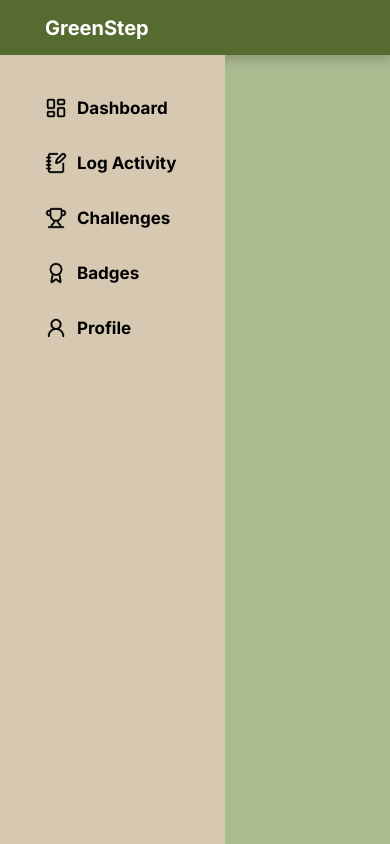
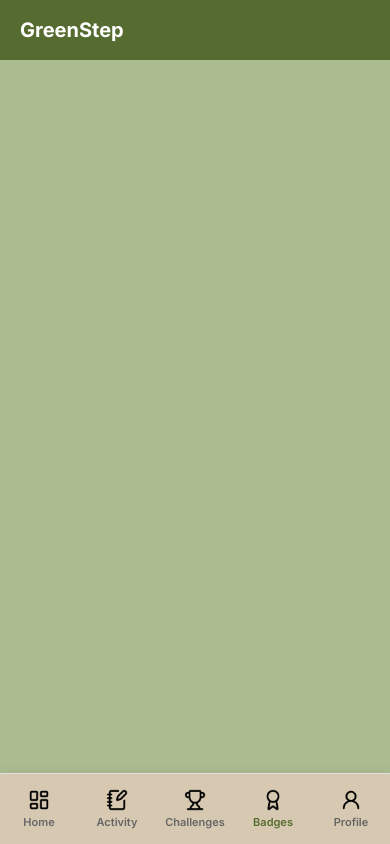
Before and after one commit to heartrow/CPADProject, a Vue app in the folder GreenStep/: page /badges in a window 390 px wide. Built offline with nearby package versions, Linux system fonts and the light colour scheme.

Commit message:
mobile layout update

```diff
--- a/GreenStep/src/components/SideBar.vue
+++ b/GreenStep/src/components/SideBar.vue
@@ -5,60 +5,109 @@
 <template>
     <aside class="side-bar">
         <router-link class="button" to="/dashboard">
-            <img class="icon" src='/dashboard-icon-black.png'/>
-            <span>Dashboard</span>
+            <img class="icon" src='/dashboard-icon-black.png' alt="Home"/>
+            <span>Home</span>
         </router-link>
+
         <router-link class="button" to="/activity">
-            <img class="icon" src='/activity-icon-black.png'/>
-            <span>Log Activity</span>
+            <img class="icon" src='/activity-icon-black.png' alt="Activity"/>
+            <span>Activity</span>
         </router-link>
+
         <router-link class="button" to="/challenges">
-            <img class="icon" src='/challenges-icon-black.png'/>
+            <img class="icon" src='/challenges-icon-black.png' alt="Challenges"/>
             <span>Challenges</span>
         </router-link>
+
         <router-link class="button" to="/badges">
-            <img class="icon" src='/badges-icon-black.png'/>
+            <img class="icon" src='/badges-icon-black.png' alt="Badges"/>
             <span>Badges</span>
         </router-link>
+
         <router-link class="button" to="/profile">
-            <img class="icon" src='/profile-icon-black.png'/>
+            <img class="icon" src='/profile-icon-black.png' alt="Profile"/>
             <span>Profile</span>
         </router-link>
     </aside>
 </template>
 
-<style>
+<style scoped>
+    /* Default Desktop Styles */
     .side-bar {
         left: 0;
+        top: 60px;
         background-color: var(--bg-card);
         position: fixed;
-        height: 100%;
+        height: calc(100vh - 60px);
         width: 175px;
-        padding: 25px;
-        font-size: 17px;
+        padding: 25px 15px;
+        font-size: 16px;
         font-weight: bold;
+        border-right: 1px solid var(--border);
+        z-index: 20;
     }
 
-     .side-bar .icon {
+    .side-bar .icon {
         display: inline;
-        padding: 0 10px 0 10px;
+        margin-right: 10px;
         width: 22px;
     }
 
-
     .side-bar .button {
         text-decoration: none;
-        color: black;
+        color: var(--text-main);
         padding: 10px;
+        margin-bottom: 10px;
         display: flex;
         align-items: center;
-        justify-content: flex-start;
-        height: 35px;
         border-radius: 7px;
+        transition: background 0.2s;
     }
 
-    .side-bar .button:hover {
+    .side-bar .button:hover, .side-bar .router-link-active {
         background-color: var(--primary-light);
+        color: var(--primary);
     }
 
+    /* Mobile Styles: Transforms into Bottom Navigation */
+    @media (max-width: 768px) {
+        .side-bar {
+            top: auto;
+            bottom: 0;
+            width: 100%;
+            height: 70px; /* Fixed height for bottom nav */
+            padding: 0;
+            display: flex;
+            justify-content: space-around; /* Distributes all 5 evenly */
+            align-items: center;
+            border-right: none;
+            border-top: 1px solid #e0e0e0;
+            box-shadow: 0 -2px 10px rgba(0,0,0,0.05);
+        }
+
+        .side-bar .button {
+            flex-direction: column;
+            justify-content: center;
+            /* Slightly smaller text to fit 5 items comfortably */
+            font-size: 11px;
+            font-weight: 600;
+            padding: 5px;
+            margin-bottom: 0;
+            color: #666;
+            flex: 1; /* Ensures each button takes up equal width */
+            text-align: center;
+        }
+
+        .side-bar .icon {
+            margin-right: 0;
+            margin-bottom: 4px;
+            width: 22px; /* Scaled down slightly for 5 items */
+            height: 22px;
+        }
+
+        .side-bar .router-link-active {
+            background-color: transparent;
+            color: var(--primary);
+        }
+    }
 </style>
--- a/GreenStep/src/components/TopBar.vue
+++ b/GreenStep/src/components/TopBar.vue
@@ -1,27 +1,28 @@
 <template>
-
     <div class="page-header">
-        <h1><span><img/></span>GreenStep</h1>
+        <h1>GreenStep</h1>
     </div>
-
 </template>
 
-<style>
+<style scoped>
     .page-header {
         background: var(--primary);
-        height: 25px;
+        height: 60px;
         color: white;
-        padding: 15px;
+        padding: 0 20px;
         display: flex;
-        justify-content: flex-start;
+        justify-content: space-between;
         align-items: center;
-        --border-bottom: 2px solid #859270;
-        z-index: 1;
-        box-shadow: 0 5px 10px rgba(0, 0, 0, .2) ;
+        z-index: 10;
+        position: sticky;
+        top: 0;
+        z-index: 30;
     }
 
     h1 {
         font-size: 20px;
-        padding-left: 30px;
+        margin: 0;
+        font-weight: bold;
     }
+
 </style>
--- a/GreenStep/views/DashboardView.vue
+++ b/GreenStep/views/DashboardView.vue
@@ -1,68 +1,65 @@
 <script async setup>
-
-    import TopBar from '@/components/TopBar.vue';
-    import SideBar from '@/components/SideBar.vue'
-
+import TopBar from '@/components/TopBar.vue'
+import SideBar from '@/components/SideBar.vue'
 </script>
 
-
 <template>
-    <TopBar/>
-    <SideBar/>
-    <main class="home-main">
+  <TopBar />
+  <SideBar />
+  <main class="home-main">
     <div id="view-dashboard" class="view-section active">
       <div class="dashboard-grid">
-
         <div class="col-left">
-          <div class="card" style="flex: 2;">
+          <div class="card" style="flex: 2">
             <h2 class="card-title">Carbon Footprint Performance Trend</h2>
             <div class="chart-render-space">[ Chart.js Rendering Space ]</div>
           </div>
 
-          <div class="card" style="flex: 0.8; justify-content: center;">
+          <div class="card" style="flex: 0.8; justify-content: center">
             <h2 class="card-title">Eco-Tip of the Day</h2>
             <div class="tip-box">
-              Unplug electronics when not in use. Standby power can account for up to 10% of your total household electricity bill!
+              Unplug electronics when not in use. Standby power can account for up to 10% of your
+              total household electricity bill!
             </div>
           </div>
         </div>
 
         <div class="col-right">
           <div class="data-row">
-            <div class="card" style="flex: 1;">
+            <div class="card" style="flex: 1">
               <h2 class="card-title">Weekly Data</h2>
               <span class="metric-label">Avg CO2 Logged</span>
-              <div class="metric-value">42.5 <span style="font-size: 1.4rem;">kg</span></div>
+              <div class="metric-value">42.5 <span style="font-size: 1.4rem">kg</span></div>
             </div>
 
-            <div class="card" style="flex: 1;">
+            <div class="card" style="flex: 1">
               <h2 class="card-title">Daily Data</h2>
               <span class="metric-label">Today's Footprint</span>
-              <div class="metric-value">6.1 <span style="font-size: 1.4rem;">kg</span></div>
+              <div class="metric-value">6.1 <span style="font-size: 1.4rem">kg</span></div>
             </div>
           </div>
 
-          <div class="card" style="flex: 2;">
-            <h2 class="card-title">📅 Logging Consistency Calendar</h2>
+          <div class="card" style="flex: 2">
+            <h2 class="card-title">Logging Consistency Calendar</h2>
             <p class="calendar-desc">
-              Track continuous logging frequencies. Darker green blocks map smaller carbon impact targets met.
+              Track continuous logging frequencies. Darker green blocks map smaller carbon impact
+              targets met.
             </p>
           </div>
         </div>
-
       </div>
     </div>
   </main>
 </template>
 
 <style>
-    .home-main {
+.home-main {
   color: var(--text-main); /* Using your global variables */
   background-color: var(--bg-body);
   min-height: 100vh;
   padding: 2rem;
   /* Add a left margin here if your SideBar is fixed to the left of the screen */
-  margin-left: 225px
+  margin-left: 225px;
 }
 
 /* Base Card Styling (Derived from your color palette) */
@@ -153,4 +150,38 @@
   margin-bottom: 1.25rem;
   background: transparent;
 }
+
+@media (max-width: 768px) {
+  .home-main {
+    margin-left: 0;
+    padding: 1rem;
+    padding-bottom: 90px;
+    background-color: var(--bg-body)
+  }
+
+  .dashboard-grid,
+  .col-left,
+  .col-right,
+  .data-row {
+    display: flex;
+    flex-direction: column;
+    gap: 1rem;
+  }
+
+  .card {
+    background-color: var(--bg-card);
+    border: 1px solid #e0e0e0;
+    box-shadow: none;
+    padding: 1.25rem;
+    flex: auto !important;
+  }
+
+  .card-title {
+    font-size: 1rem;
+    color: var(--text-main);
+    text-transform: uppercase;
+    font-weight: 700;
+    letter-spacing: 0.5px;
+  }
+}
 </style>
```
